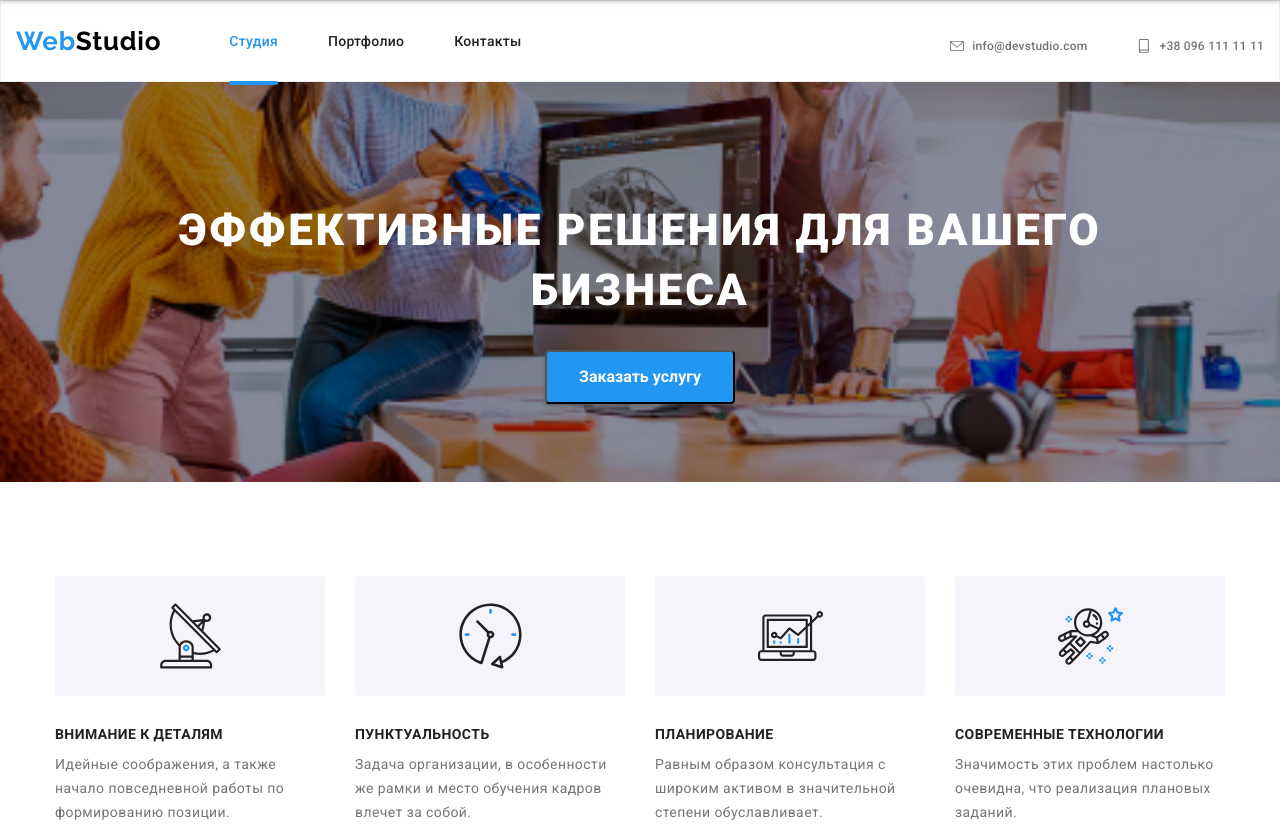
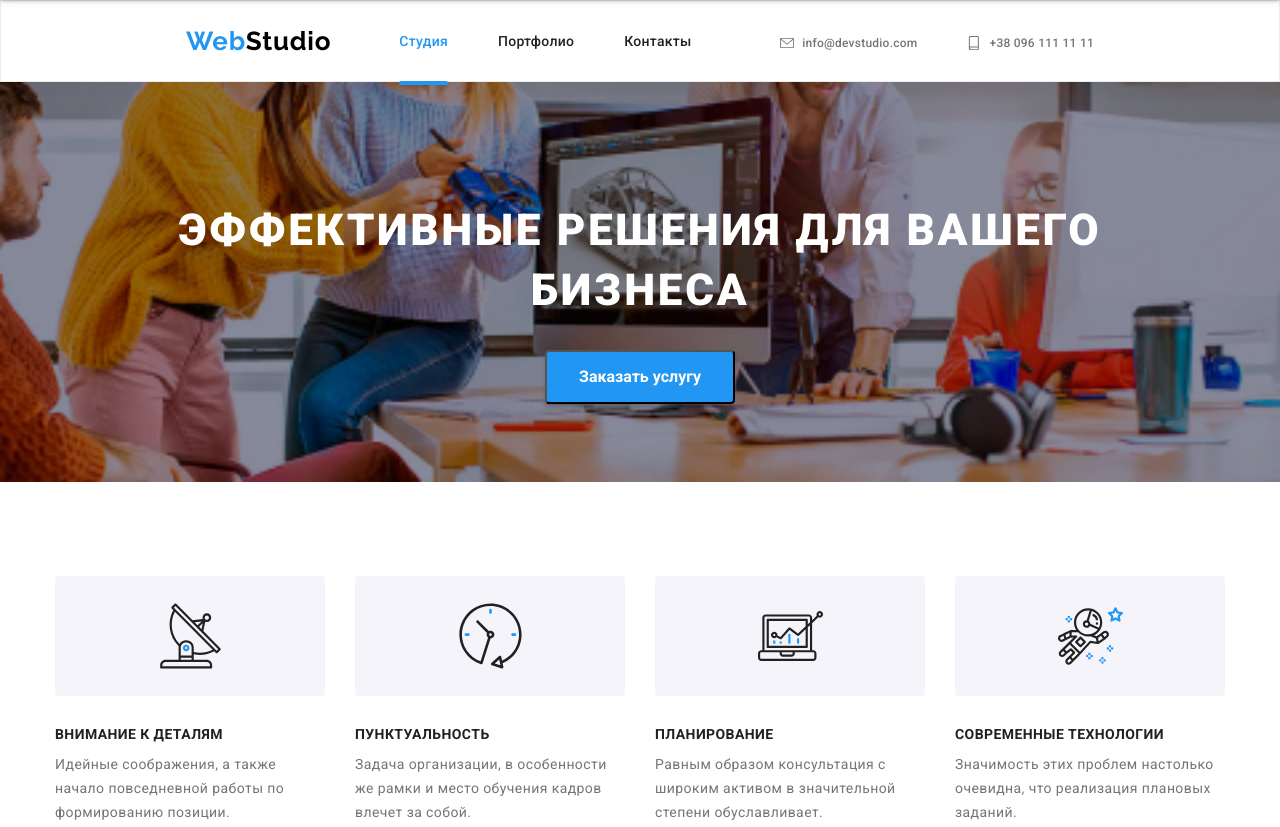
Before and after one commit to denisish1986/goit-markup-hw-08, a plain HTML site: page index.html in a window 1280 px wide. Shown: the top 827 px of the page. Drawn offline with nearby package versions, Linux system fonts and the light colour scheme.

Commit message:
комит
комит

```diff
--- a/sass/index-page/layout/_header.scss
+++ b/sass/index-page/layout/_header.scss
@@ -8,7 +8,7 @@
 
 .header-container {
   display: flex;
-  align-items: center;
+  align-items: baseline;
   justify-content: space-between;
 width: 100%;
 
@@ -25,10 +25,10 @@ width: 100%;
     align-items: baseline;
     width: 100%
   }
-  @media screen and (min-width: 1200px) {
+  @media screen and (min-width: 1199px) {
     display: flex;
     align-items: center;
-
+  margin-left: 170px;
    width: 100%;
 
   }
@@ -129,11 +129,14 @@ letter-spacing: 0.02em;
       fill: var(inherit);
     }
   }
-  @media screen and (min-width: 1200px) {
+
+
+  @media screen and (min-width: 1199px) {
     display: flex;
     width: 100%;
     align-items: baseline;
     justify-content: flex-end;
+    margin-right: 170px;
 
 
 
```
Also changed, not shown: css/main.css, css/main.min.css, 2 other files.
